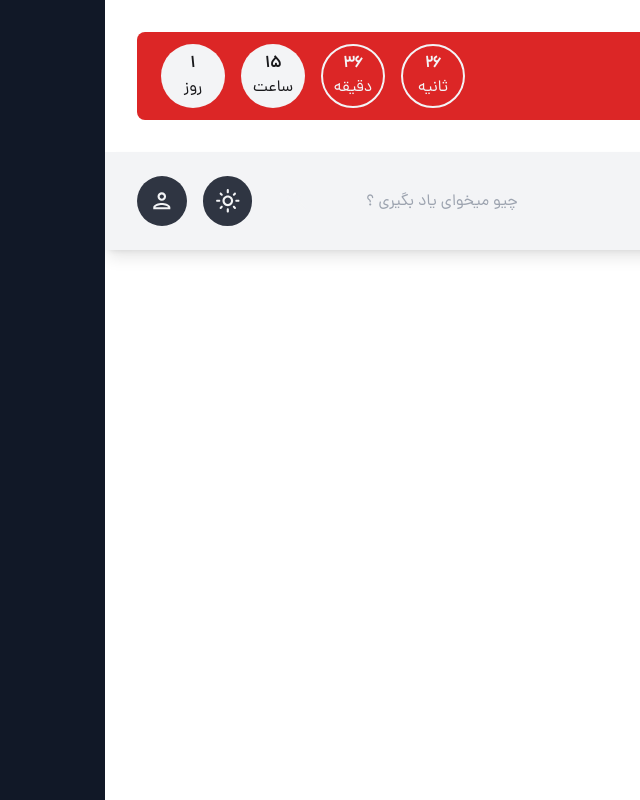
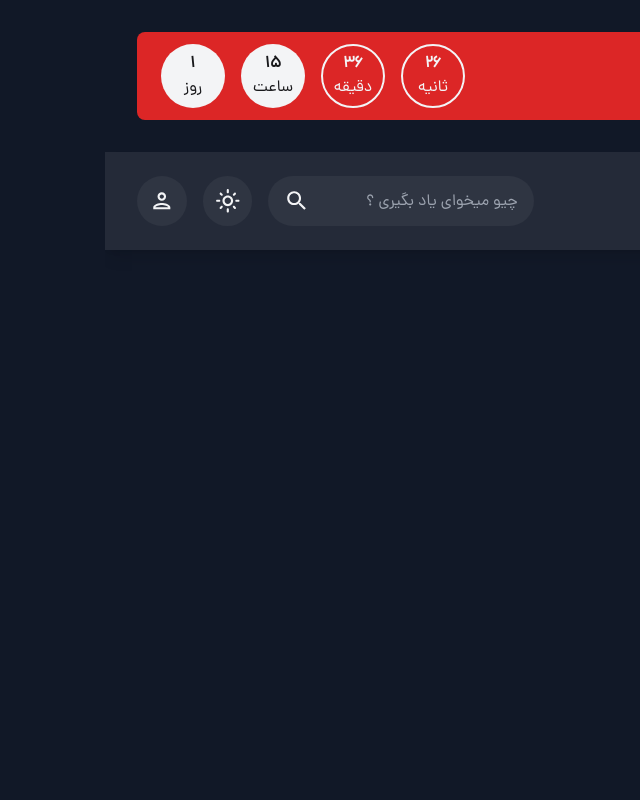
Before and after one commit to parsa-vesali/sabzlearn, a React (Vite) app: page / in a window 1280 px wide. Shown: the whole page, without its empty margins (640-1280 px from the left). Built offline with nearby package versions, Linux system fonts and the light colour scheme.

Commit message:
navbar updated

```diff
--- a/src/App.jsx
+++ b/src/App.jsx
@@ -5,7 +5,7 @@
 
 
   return (
-    <div className=' bg-white dark:bg-dark-900 h-screen'>
+    <div className='transition-all bg-gray-100 dark:bg-dark-900 h-screen'>
       <Home />
     </div>
   )
--- /dev/null
+++ b/src/Components/AccountBox.jsx
@@ -0,0 +1,18 @@
+import React, { useState } from 'react'
+import PersonOutlinedIcon from '@mui/icons-material/PersonOutlined';
+
+export default function AccountBox() {
+    const [isShowBox, setIsShowBox] = useState(false)
+    return (
+        <div className='relative'>
+            <button className='dark:bg-dark-500 bg-gray-200 text-slate-500   dark:text-gray-100 cursor-pointer p-3 rounded-full'>
+                <PersonOutlinedIcon style={{ fontSize: '1.6rem' }} />
+            </button>
+
+            <div className='absolute shadow-lg bg-dark-700 space-y-5 top-20 left-0 w-64 p-6 text-gray-100 rounded-lg border-t-2 border-t-green-500 transition-all delay-75 invisible opacity-0 group-hover:top-16 group-hover:opacity-100 group-hover:visible child:transition-colors child-hover:text-green-500 flex items-start flex-col child:block child:text-base line-clamp-1'>
+                <h2>پارسا وصالی</h2>
+            </div>
+
+        </div>
+    )
+}
--- a/src/Components/ChangeTheme.jsx
+++ b/src/Components/ChangeTheme.jsx
@@ -23,7 +23,7 @@
     }
     return (
         <>
-            <button onClick={handleSwith} className='bg-dark-500 text-gray-100 cursor-pointer p-3 rounded-full'>
+            <button onClick={handleSwith} className='dark:bg-dark-500 bg-gray-200  dark:text-gray-100 text-slate-500 cursor-pointer p-3 rounded-full'>
                 {
                     theme === 'dark' ? (
                         <LightModeOutlinedIcon style={{ fontSize: '1.6rem' }} />
--- a/src/Components/NavBar.jsx
+++ b/src/Components/NavBar.jsx
@@ -3,13 +3,13 @@
 import KeyboardArrowDownOutlinedIcon from '@mui/icons-material/KeyboardArrowDownOutlined';
 import SearchOutlinedIcon from '@mui/icons-material/SearchOutlined';
 
-import PersonOutlinedIcon from '@mui/icons-material/PersonOutlined';
 import ChangeTheme from './ChangeTheme';
+import AccountBox from './AccountBox';
 
 
 export default function NavBar() {
     return (
-        <div className='container shadow-lg bg-gray-100 dark:bg-dark-700 py-6 flex items-center justify-between'>
+        <div className='container shadow-lg bg-white dark:bg-dark-700 py-6 flex items-center justify-between'>
 
             {/* menu and logo */}
             <div className="flex items-center justify-center gap-x-8">
@@ -19,20 +19,20 @@
                 </a>
 
                 {/* MENU */}
-                <ul className='text-gray-100 text-lg child-hover:text-green-500 child:transition-all flex items-center justify-center gap-x-4'>
+                <ul className=' text-lg child:dark:text-gray-100 child-hover:text-green-500 child:transition-all flex items-center justify-center gap-x-4'>
                     {
                         MenuCategory.map(item => (
-                            <li className='relative group'>
+                            <li key={item.id} className='relative group'>
                                 <a href="#" className=' '>
                                     {item.name}
                                     <KeyboardArrowDownOutlinedIcon />
                                 </a>
                                 {/* sub menu */}
 
-                                <div className='absolute shadow-lg bg-dark-700 space-y-5 top-20 w-64 p-6 text-gray-100 rounded-lg border-t-2 border-t-green-500 transition-all delay-75 invisible opacity-0 group-hover:top-12 group-hover:opacity-100 group-hover:visible child:transition-colors child-hover:text-green-500 flex items-start flex-col child:block child:text-base line-clamp-1'>
+                                <div className='absolute shadow-lg bg-white dark:bg-dark-700 space-y-5 top-20 w-64 p-6 text-zinc-700 dark:text-gray-100 rounded-lg border-t-2 border-t-green-500 transition-all delay-75 invisible opacity-0 group-hover:top-12 group-hover:opacity-100 group-hover:visible child:transition-colors child-hover:text-green-500 flex items-start flex-col child:block child:text-base line-clamp-1'>
                                     {
                                         item.submenu.map(sub => (
-                                            <a href="#">{sub.name}</a>
+                                            <a key={sub.id} href="#">{sub.name}</a>
                                         ))
                                     }
                                 </div>
@@ -48,7 +48,7 @@
             <div className="flex items-center justify-center gap-x-4">
 
                 {/* SEARCH BAR */}
-                <div className="relative dark:bg-dark-500 py-3 px-4   rounded-full overflow-hidden text-gray-100 ">
+                <div className="relative bg-gray-200 dark:bg-dark-500 py-3 px-4   rounded-full overflow-hidden text-slate-500  dark:text-gray-100 ">
                     <input type="text" className='bg-transparent outline-none border-none' placeholder='چیو میخوای یاد بگیری ؟' />
                     <span className=' cursor-pointer '>
                         <SearchOutlinedIcon style={{ fontSize: '1.6rem' }} />
@@ -60,10 +60,7 @@
 
 
                 {/* ACCOUNTE */}
-                <button className='bg-dark-500 text-gray-100 cursor-pointer p-3 rounded-full'>
-                    <PersonOutlinedIcon style={{ fontSize: '1.6rem' }} />
-                </button>
-
+                <AccountBox />
 
             </div>
         </div>
--- a/src/Pages/Home.jsx
+++ b/src/Pages/Home.jsx
@@ -5,7 +5,7 @@
 export default function Home() {
     return (
         <>
-            <div className='container py-8 bg-white dark:bg-dark-900'>
+            <div className='container  py-8 bg-gray-100 dark:bg-dark-900 text-zinc-600 dark:text-gray-100'>
                 <Notifications />
             </div>
 
--- a/tailwind.config.js
+++ b/tailwind.config.js
@@ -1,5 +1,6 @@
 /** @type {import('tailwindcss').Config} */
 export default {
+  darkMode: 'class',
   content: [
     "./index.html",
     "./src/**/*.{js,ts,jsx,tsx}",
```
